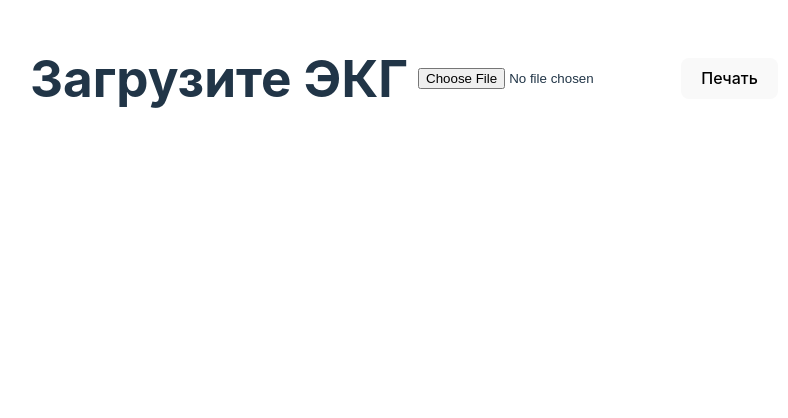
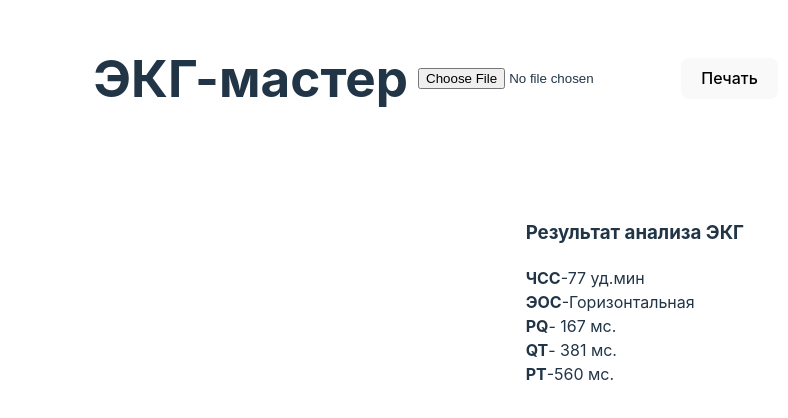
Before and after one commit to tonnyhawk93/ecgmaster, a website built with Vite: page index.html in a window 1280 px wide. Shown: the whole page, without its empty margins (486-1274 px from the left). Built offline with nearby package versions, Linux system fonts and the light colour scheme.

Commit message:
Замокал результат

```diff
--- a/index.html
+++ b/index.html
@@ -7,7 +7,16 @@
     <title>ECG VIEWER</title>
   </head>
   <body>
-    <div id="app"></div>
+    <div id="app">
+    </div>
+    <div id="res">
+      <h3>Результат анализа ЭКГ</h3>
+      <div><b>ЧСС</b>-77 уд.мин</div>
+      <div><b>ЭОС</b>-Горизонтальная</div>
+      <div><b>PQ</b>- 167 мс.</div>
+      <div><b>QT</b>- 381 мс.</div>
+      <div><b>PT</b>-560 мс.</div>
+    </div>
     <script type="module" src="/main.js"></script>
   </body>
 </html>
--- a/main.js
+++ b/main.js
@@ -3,10 +3,11 @@ import { Chart } from "chart.js/auto";
 
 document.querySelector("#app").innerHTML = `
   <div id="main">
-  <h1>Загрузите ЭКГ</h1>
+  <h1>ЭКГ-мастер</h1>
     <input id="fileinput" type="file">
     <a href="javascript:(print());" class="button-print"><button id="button">Печать</button></a>
   </div>
+
   <div id="root">
   </div>
 `;
@@ -125,5 +126,7 @@ window.addEventListener("load", () => {
 });
 
 window.addEventListener("error", (error) => {
-  alert(error.message);
+  alert(
+    `Ошибка: Неверный формат файла экг\nК сожалению, выбранный файл экг имеет неверный формат и не может быть обработан. Для решения этой проблемы пожалуйста, обратитесь к системному администратору.`
+  );
 });
--- a/style.css
+++ b/style.css
@@ -107,6 +107,12 @@ button:focus-visible {
   width: 70%;
 }
 
+#res {
+  position: absolute;
+  top: 200px;
+  right: 50px;
+}
+
 @media print {
   #main {
     display: none;
```
